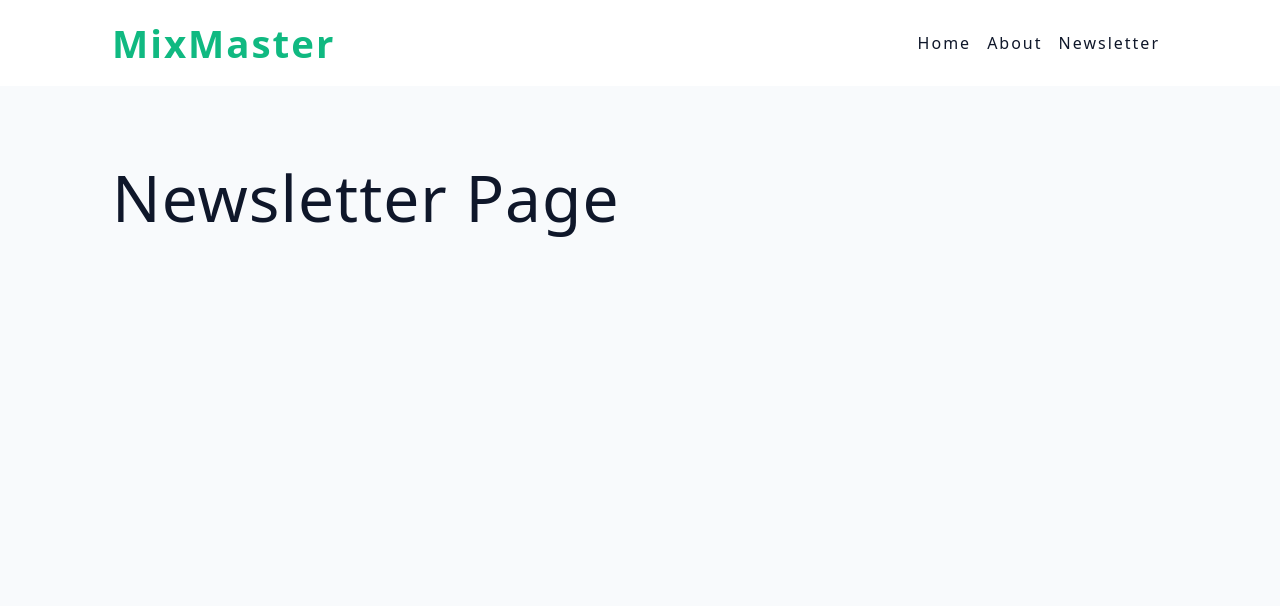
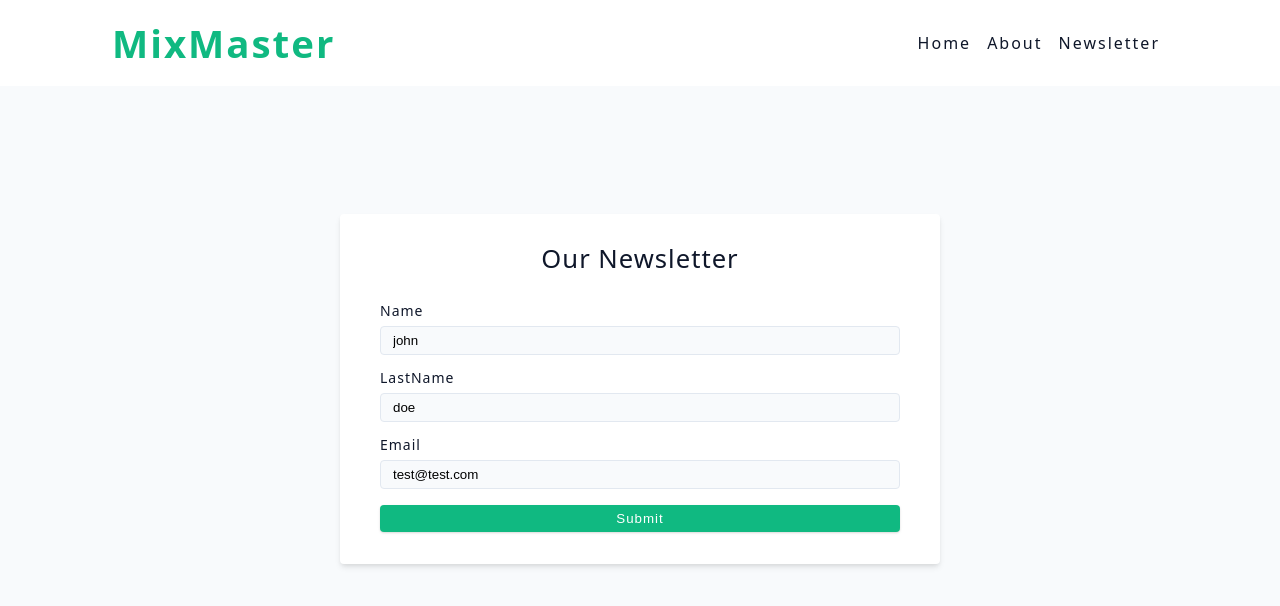
Before and after one commit to notacoham/cocktail-db, a React (Vite) app: page /newsletter in a window 1280 px wide. Shown: the top 606 px of the page. Built offline with nearby package versions, Linux system fonts and the light colour scheme.

Commit message:
update functionality of newsletter and cocktail pages

```diff
--- a/src/App.jsx
+++ b/src/App.jsx
@@ -11,6 +11,7 @@
 
 import { loader as landingLoader } from './pages/Landing';
 import { loader as singleCocktailLoader } from './pages/Cocktail';
+import { action as newsletterAction } from './pages/Newsletter';
 
 const router = createBrowserRouter([
   {
@@ -33,6 +34,7 @@
       {
         path: 'newsletter',
         element: <Newsletter />,
+        action: newsletterAction,
       },
       {
         path: 'about',
--- a/src/main.jsx
+++ b/src/main.jsx
@@ -1,11 +1,14 @@
 import React from 'react';
 import ReactDOM from 'react-dom/client';
 import App from './App';
+import 'react-toastify/dist/ReactToastify.css';
 
 import './index.css';
+import { ToastContainer } from 'react-toastify';
 
 ReactDOM.createRoot(document.getElementById('root')).render(
   <React.StrictMode>
+    <ToastContainer position="top-center" autoClose={1500} />
     <App />
   </React.StrictMode>
 );
--- a/src/pages/Cocktail.jsx
+++ b/src/pages/Cocktail.jsx
@@ -1,6 +1,6 @@
 import axios from 'axios';
 import React from 'react';
-import { Link, useLoaderData } from 'react-router-dom';
+import { Link, useLoaderData, Navigate } from 'react-router-dom';
 import Wrapper from '../assets/wrappers/CocktailPage';
 
 const singleCocktailUrl =
@@ -15,6 +15,8 @@
 
 const Cocktail = () => {
   const { id, data } = useLoaderData();
+
+  if (!data) return <Navigate to="/"></Navigate>;
 
   const singleDrink = data.drinks[0];
 
--- a/src/pages/Newsletter.jsx
+++ b/src/pages/Newsletter.jsx
@@ -1,7 +1,78 @@
 import React from 'react';
+import { Form, redirect } from 'react-router-dom';
+import axios from 'axios';
+import { toast } from 'react-toastify';
+
+const newsletterUrl = 'https://www.course-api.com/cocktails-newsletter';
+
+export const action = async ({ request }) => {
+  const formData = await request.formData();
+  const data = Object.fromEntries(formData);
+  const response = await axios.post(newsletterUrl, data);
+  console.log(response);
+
+  toast.success(response.data.msg);
+
+  return redirect('/');
+};
 
 const Newsletter = () => {
-  return <h1>Newsletter Page</h1>;
+  return (
+    <Form className="form" method="POST">
+      <h4 style={{ textAlign: 'center', marginBottom: '2rem' }}>
+        Our Newsletter
+      </h4>
+      {/* {name} */}
+      <div className="form-row">
+        <label htmlFor="name" className="form-label">
+          name
+        </label>
+        <input
+          type="text"
+          className="form-input"
+          name="name"
+          id="name"
+          required
+          defaultValue="john"
+        />
+      </div>
+      {/* {lastlastName} */}
+      <div className="form-row">
+        <label htmlFor="lastName" className="form-label">
+          lastName
+        </label>
+        <input
+          type="text"
+          className="form-input"
+          name="lastName"
+          id="lastName"
+          required
+          defaultValue="doe"
+        />
+      </div>
+      {/* {email} */}
+      <div className="form-row">
+        <label htmlFor="email" className="form-label">
+          email
+        </label>
+        <input
+          type="text"
+          className="form-input"
+          name="email"
+          id="email"
+          required
+          defaultValue="test@test.com"
+        />
+      </div>
+      <button
+        className="btn btn-block"
+        type="submit"
+        style={{ marginTop: 'o.5rem' }}
+      >
+        submit
+      </button>
+    </Form>
+  );
 };
 
 export default Newsletter;
```
